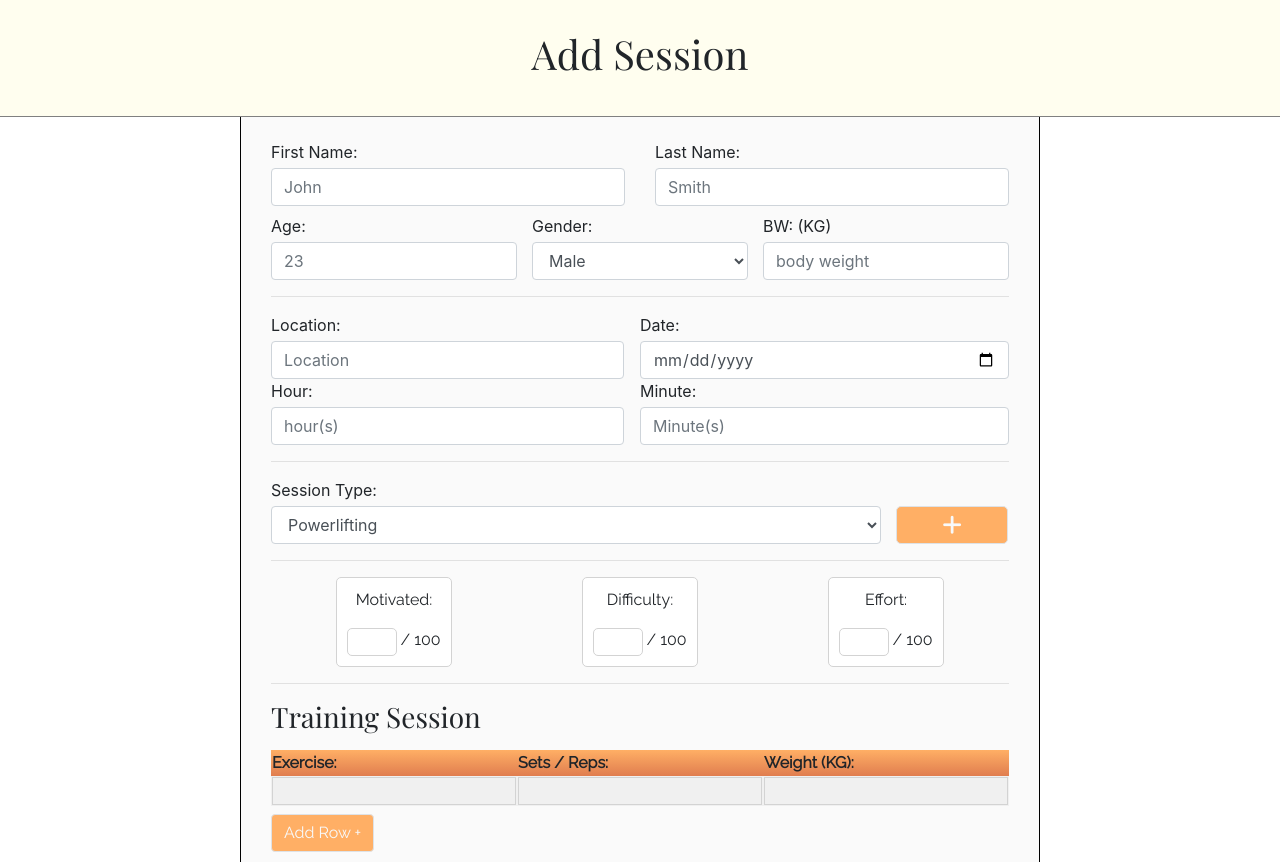
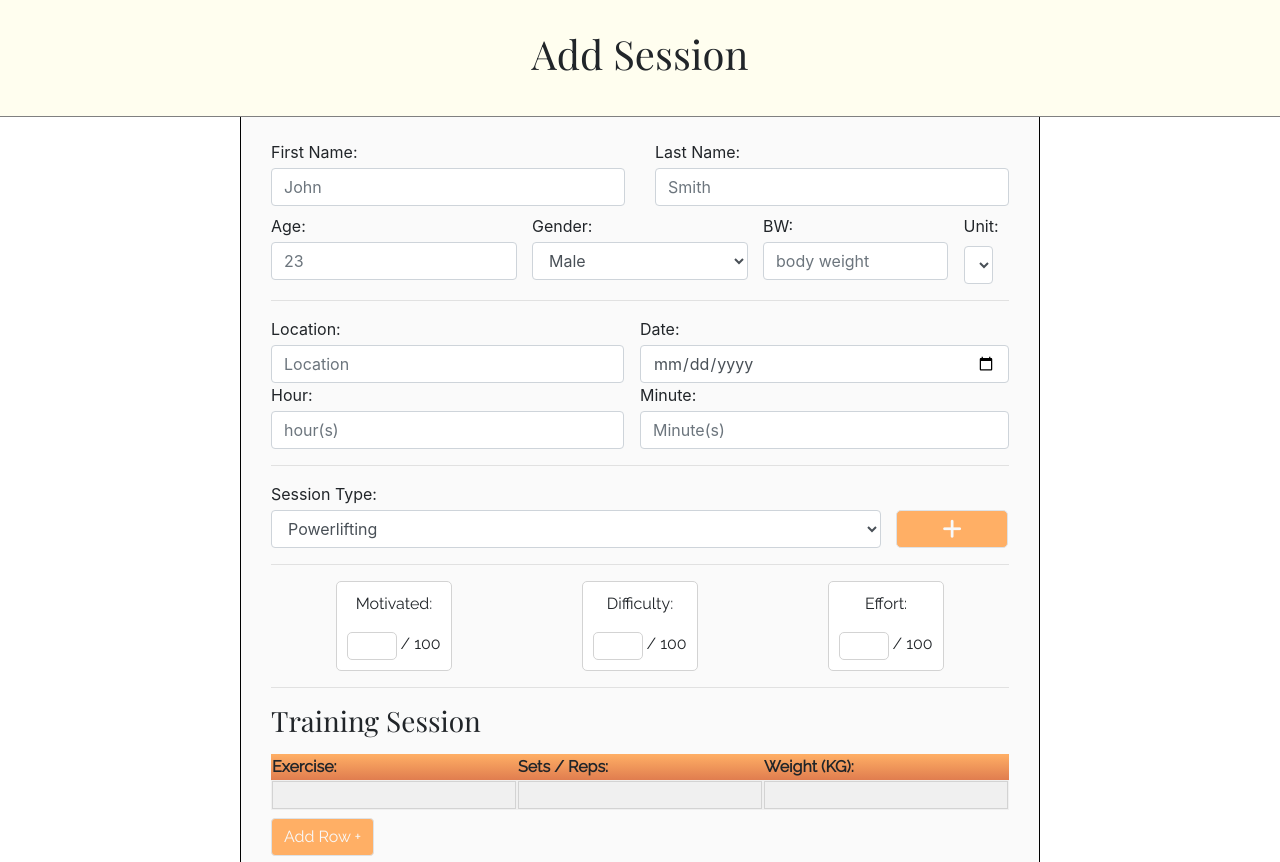
Before and after one commit to Fordalex/power-in-numbers, a Flask app: page /add_session in a window 1280 px wide. Shown: the part 56-918 px from the top of the page. Run offline with Flask 2, Linux system fonts and the light colour scheme; some libraries are stand-ins or nearby versions.

Commit message:
added a unit dropdown box and updated my readme

```diff
--- a/templates/addsession.html
+++ b/templates/addsession.html
@@ -28,9 +28,16 @@
                         <option>Female</option>
                     </select>
                 </div>
-                <div class="col-4 p-0">
-                    <label class="mb-1" for="exampleFormControlSelect1">BW: (KG)</label>
+                <div class="col-3 p-0">
+                    <label class="mb-1" for="exampleFormControlSelect1">BW:</label>
                     <input type="number" class="form-control" placeholder="body weight" name="body_weight">
+                </div>
+                <div class="col-1 m-0 px-3 p-0">
+                    <label>Unit:</label>
+                    <select  class="form-control" name="session_type">
+                        <option>lb</option>
+                        <option>kg</option>
+                    </select>
                 </div>
 
             </div>
```
Also changed, not shown: README.md, readme/user_testing.png (added).
